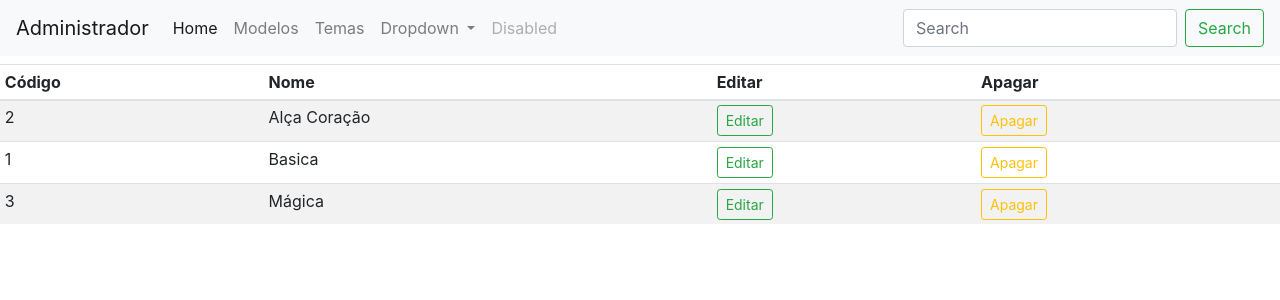
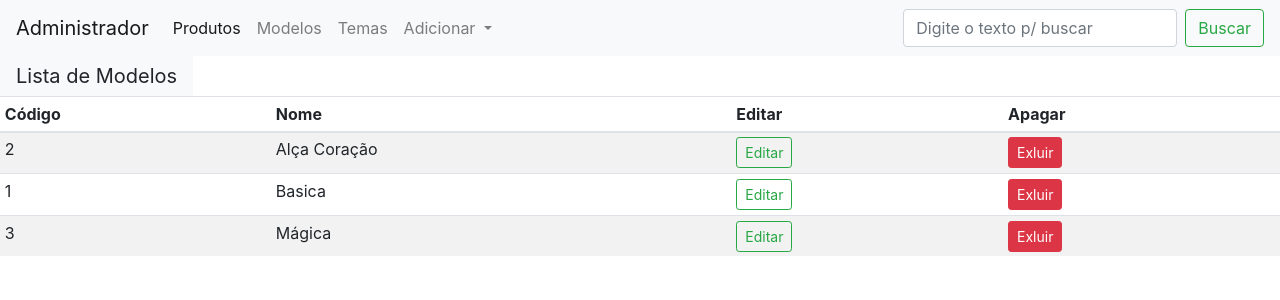
Before and after one commit to marciomi/PedCaneca, a Flask app: page /modelos in a window 1280 px wide. Shown: the top 300 px of the page. Run offline with Flask 3, Linux system fonts and the light colour scheme; a user stored in the database is signed in; some libraries are stand-ins or nearby versions.

Commit message:
Inclusão da função de atualizar imagem dos produtos excluindo desta forma os arquivos de imagens antigos. Inclusão da função excluir o Modelo. Ajuste em varios botões e menu do administrado, edição de modelos e temas.

```diff
--- a/loja/templates/admin/modelo.html
+++ b/loja/templates/admin/modelo.html
@@ -13,7 +13,7 @@
         <div class="collapse navbar-collapse" id="navbarSupportedContent">
           <ul class="navbar-nav mr-auto">
             <li class="nav-item active">
-              <a class="nav-link" href="/">Home<span class="sr-only">(current)</span></a>
+              <a class="nav-link" href="/">Produtos<span class="sr-only">(current)</span></a>
             </li>
             <li class="nav-item">
               <a class="nav-link" href="/modelos">Modelos</a>
@@ -24,27 +24,23 @@
             </li>
             <li class="nav-item dropdown">
               <a class="nav-link dropdown-toggle" href="#" id="navbarDropdown" role="button" data-toggle="dropdown" aria-haspopup="true" aria-expanded="false">
-                Dropdown
+                Adicionar
               </a>
               <div class="dropdown-menu" aria-labelledby="navbarDropdown">
-                <a class="dropdown-item" href="#">Action</a>
-                <a class="dropdown-item" href="#">Another action</a>
-                <div class="dropdown-divider"></div>
-                <a class="dropdown-item" href="#">Something else here</a>
+                <a class="dropdown-item" href="addproduto">Produtos</a>
+                <a class="dropdown-item" href="addmodelo">Modelos</a>
+                <a class="dropdown-item" href="addtema">Temas</a>
               </div>
-            </li>
-            <li class="nav-item">
-              <a class="nav-link disabled" href="#" tabindex="-1" aria-disabled="true">Disabled</a>
             </li>
           </ul>
           <form class="form-inline my-2 my-lg-0">
-            <input class="form-control mr-sm-2" type="search" placeholder="Search" aria-label="Search">
-            <button class="btn btn-outline-success my-2 my-sm-0" type="submit">Search</button>
+            <input class="form-control mr-sm-2" type="search" placeholder="Digite o texto p/ buscar" aria-label="Search">
+            <button class="btn btn-outline-success my-2 my-sm-0" type="submit">Buscar</button>
           </form>
         </div>
       </nav>
 </div>
-<div class="cointainer mt-2">
+<div class="cointainer">
     <table class="table table-sm table-striped">
         <thead>
             <th>Código</th>
@@ -55,15 +51,41 @@
 
         <tbody>
             {% if modelos %}
+            <div class="navbar navbar-expand-lg navbar-light bg-light navbar-brand">Lista de Modelos</div>
             {% for modelo in modelos %}
             <tr>
                 <td>{{modelo.id}}</td>
                 <td>{{modelo.name}}</td>
                 <td><a href="{{url_for('atualizarmodelo', id=modelo.id)}}" class="btn btn-sm btn-outline-success">Editar</a></td>
-                <td><a href="" class="btn btn-sm btn-outline-warning">Apagar</a></td>
+                <td><button type="button" class="btn btn-danger btn-sm" data-toggle="modal" data-target="#exampleModal-{{modelo.id}}">Exluir</button></td>
             </tr>
+<div class="modal fade" id="exampleModal-{{modelo.id}}" tabindex="-1" role="dialog" aria-labelledby="exampleModalLabel">
+  <div class="modal-dialog" role="document">
+    <div class="modal-content">
+      <div class="modal-header">
+        <h5 class="modal-title">{{modelo.name}}</h5>
+        <button type="button" class="close" data-dismiss="modal" aria-label="Close">
+          <span aria-hidden="true">&times;</span>
+        </button>
+      </div>
+      <div class="modal-body">
+        <span class="text-danger">Deseja realmente excluir o modelo "{{modelo.name}}"?</span>
+      </div>
+      <div class="modal-footer">
+        <button type="button" class="btn btn-secondary" data-dismiss="modal">Cancelar</button>
+        <form action="{{url_for('deletemodelo', id=modelo.id)}}" method="POST">
+          <button type="submit" class="btn btn-danger">Excluir</button>
+        </form>
+
+
+      </div>
+    </div>
+  </div>
+</div>
+
             {% endfor %}
             {% else %}
+            <div class="navbar navbar-expand-lg navbar-light bg-light navbar-brand">Lista de Temas</div>
             {% for tema in temas %}
             <tr>
                 <td>{{tema.id}}</td>
--- a/loja/templates/produtos/addmodelo.html
+++ b/loja/templates/produtos/addmodelo.html
@@ -14,6 +14,7 @@
                 <input type="submit" value="Cadastrar" class="btn btn-success mt-2">
 
             </form>
+            <a href="{{url_for('modelo')}}" class="btn btn-danger"style="margin-top: -65px; margin-left: 100px;">Cancelar</a>
             {% else %}
             <h2 class="text-center mt-5">Cadastrar Temas</h2>
             <form action="" method="POST">
@@ -21,6 +22,7 @@
                 <input type="submit" value="Cadastrar" class="btn btn-success mt-2">
 
             </form>
+            <a href="{{url_for('tema')}}" class="btn btn-danger"style="margin-top: -65px; margin-left: 100px;">Cancelar</a>
             {% endif %}
         </div>
         <div class="col-md-3"></div>
```
Also changed, not shown: loja/produtos/forms.py (+6 -6 lines), loja/produtos/rotas.py (+36 -4 lines), loja/templates/admin/index.html (+9 -12 lines), loja/templates/produtos/addproduto.html (+4 -3 lines), loja/templates/produtos/atualizarproduto.html (+5 -3 lines), loja/pedcaneca.db, loja/static/imagens/088b96d07e03eca76211.png (added), loja/static/imagens/109fd9476a8346fcb8b9.jpg (added), loja/static/imagens/2a46cbe8e112a5bc0029.png (added), loja/static/imagens/76fad44897904be8d4ca.jpg (added), loja/static/imagens/78851617e5223e1d8f2a.jpg (added), loja/static/imagens/ad78b8fa8b80f994d2cb.png (added).
